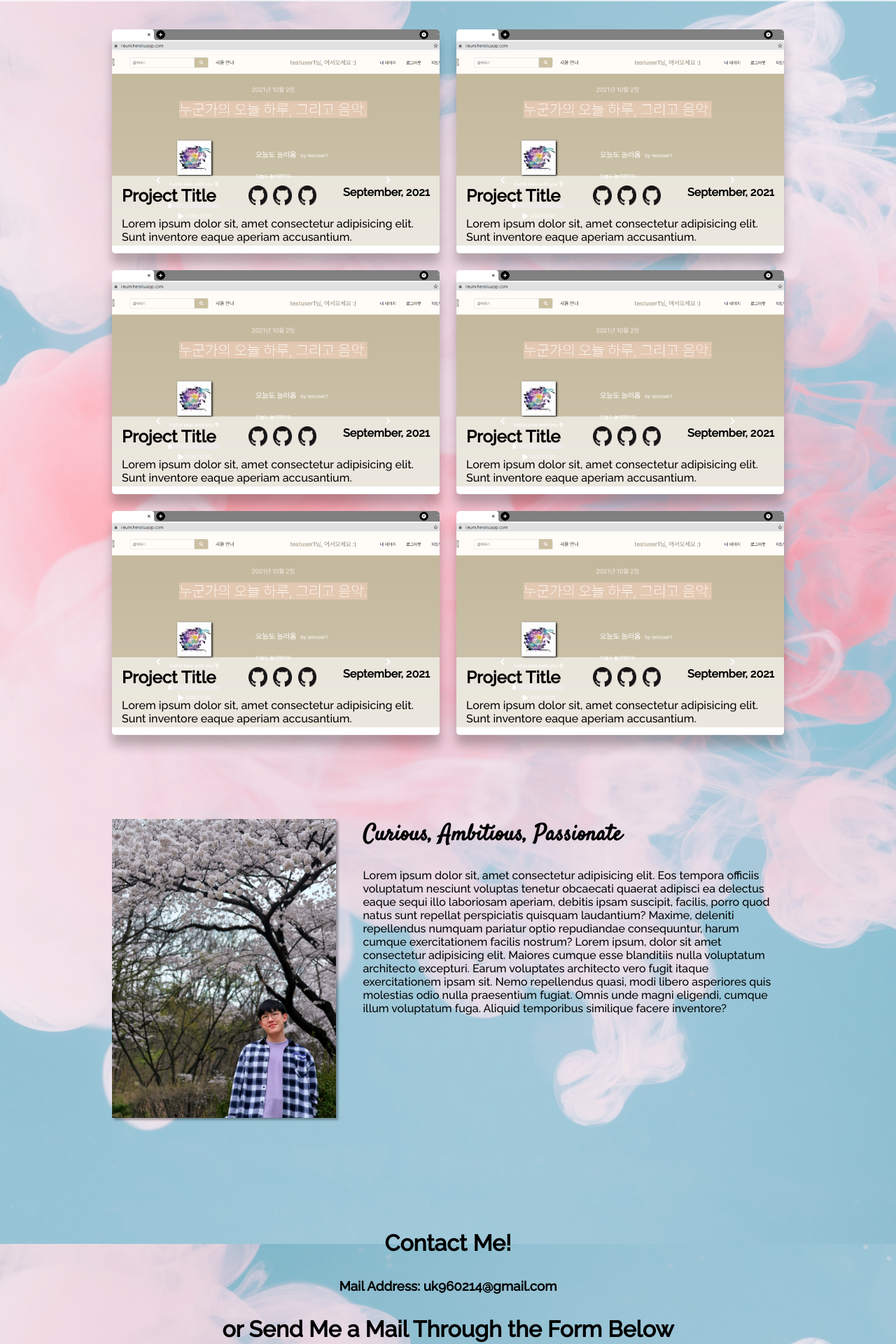
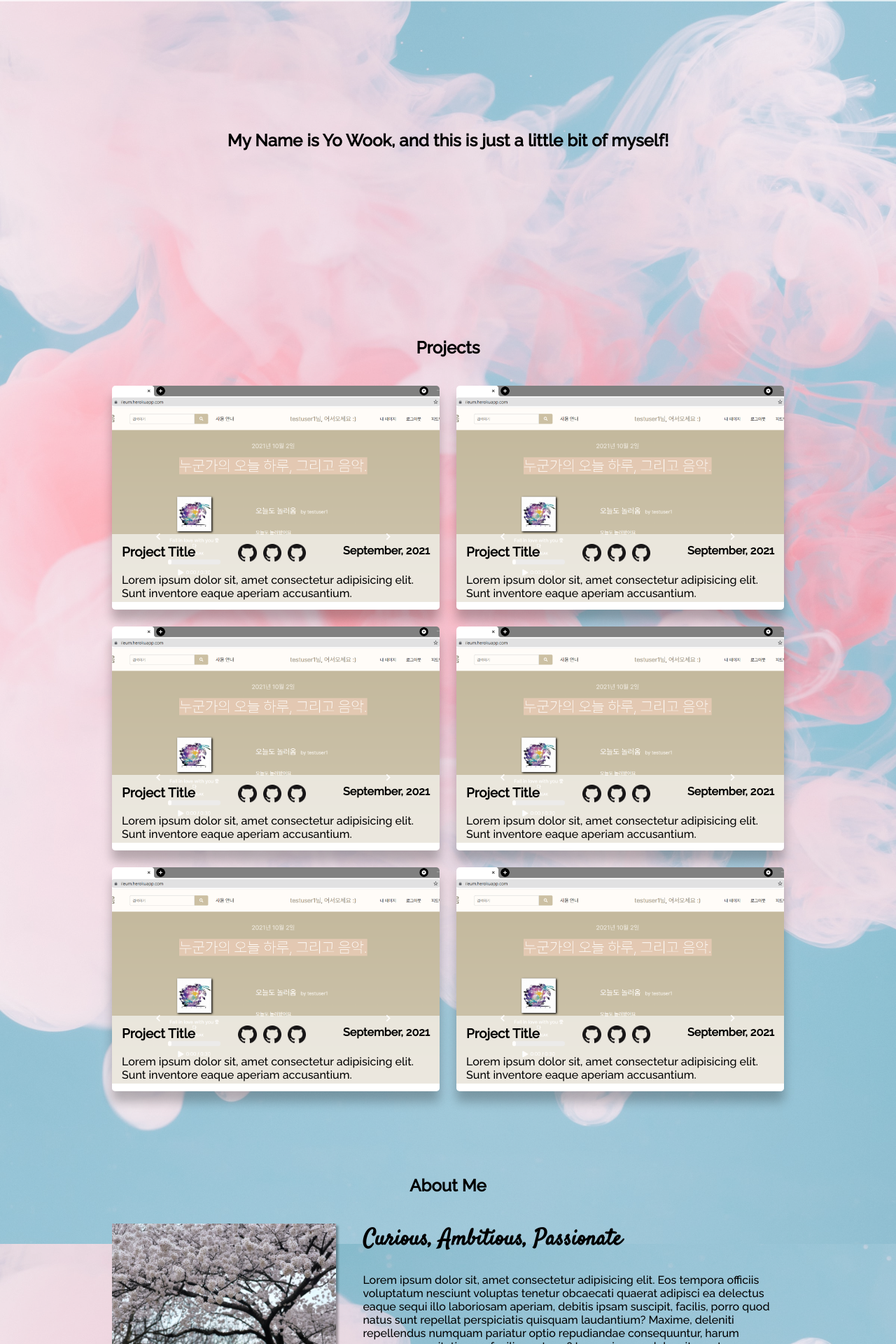
Before and after one commit to uk960214/PortfolioOfYoWook, a React (Create React App) app: page / in a window 1280 px wide. Shown: the part 143-2063 px from the top of the page at 70% size. Built offline with nearby package versions, Linux system fonts and the light colour scheme.

Commit message:
Add section titles and page introduction

```diff
--- a/src/Components/About/About.elements.js
+++ b/src/Components/About/About.elements.js
@@ -1,4 +1,6 @@
 import styled from "styled-components";
+
+export const AboutSection = styled.section``;
 
 export const AboutContainer = styled.div`
   display: flex;
--- a/src/Components/About/About.js
+++ b/src/Components/About/About.js
@@ -1,8 +1,10 @@
 import React from "react";
 import profileImg from "../../images/Profile.jpg";
+import { SectionTitle } from "../../styles/globalStyle";
 
 import {
   AboutContainer,
+  AboutSection,
   Profile,
   IntroductionWrapper,
   IntroductionTitle,
@@ -11,26 +13,30 @@ import {
 
 const About = () => {
   return (
+    <AboutSection>
+      <SectionTitle>About Me</SectionTitle>
       <AboutContainer id="about">
         <Profile src={profileImg} alt="profile" />
         <IntroductionWrapper>
           <IntroductionTitle>Curious, Ambitious, Passionate</IntroductionTitle>
           <IntroductionContent>
-          Lorem ipsum dolor sit, amet consectetur adipisicing elit. Eos tempora
-          officiis voluptatum nesciunt voluptas tenetur obcaecati quaerat
-          adipisci ea delectus eaque sequi illo laboriosam aperiam, debitis
-          ipsam suscipit, facilis, porro quod natus sunt repellat perspiciatis
-          quisquam laudantium? Maxime, deleniti repellendus numquam pariatur
-          optio repudiandae consequuntur, harum cumque exercitationem facilis
-          nostrum? Lorem ipsum, dolor sit amet consectetur adipisicing elit.
-          Maiores cumque esse blanditiis nulla voluptatum architecto excepturi.
-          Earum voluptates architecto vero fugit itaque exercitationem ipsam
-          sit. Nemo repellendus quasi, modi libero asperiores quis molestias
-          odio nulla praesentium fugiat. Omnis unde magni eligendi, cumque illum
-          voluptatum fuga. Aliquid temporibus similique facere inventore?
+            Lorem ipsum dolor sit, amet consectetur adipisicing elit. Eos
+            tempora officiis voluptatum nesciunt voluptas tenetur obcaecati
+            quaerat adipisci ea delectus eaque sequi illo laboriosam aperiam,
+            debitis ipsam suscipit, facilis, porro quod natus sunt repellat
+            perspiciatis quisquam laudantium? Maxime, deleniti repellendus
+            numquam pariatur optio repudiandae consequuntur, harum cumque
+            exercitationem facilis nostrum? Lorem ipsum, dolor sit amet
+            consectetur adipisicing elit. Maiores cumque esse blanditiis nulla
+            voluptatum architecto excepturi. Earum voluptates architecto vero
+            fugit itaque exercitationem ipsam sit. Nemo repellendus quasi, modi
+            libero asperiores quis molestias odio nulla praesentium fugiat.
+            Omnis unde magni eligendi, cumque illum voluptatum fuga. Aliquid
+            temporibus similique facere inventore?
           </IntroductionContent>
         </IntroductionWrapper>
       </AboutContainer>
+    </AboutSection>
   );
 };
 
--- a/src/Components/Contact/Contact.js
+++ b/src/Components/Contact/Contact.js
@@ -1,4 +1,5 @@
 import React from "react";
+import { SectionTitle } from "../../styles/globalStyle";
 
 import {
   ContactContainer,
@@ -13,7 +14,7 @@ import {
 const Contact = () => {
   return (
     <ContactContainer id="contact">
-      <ContactInstruction>Contact Me!</ContactInstruction>
+      <SectionTitle>Contact Me!</SectionTitle>
       <EmailAddress>Mail Address: uk960214@gmail.com</EmailAddress>
       <ContactInstruction>
         or Send Me a Mail Through the Form Below
--- /dev/null
+++ b/src/Components/Introduction/Introduction.elements.js
@@ -0,0 +1,9 @@
+import styled from "styled-components";
+
+export const IntroductionSection = styled.section`
+  text-align: center;
+  height: 40vh;
+  padding-top: 15%;
+`;
+
+export const IntroductionContent = styled.h2``;
--- /dev/null
+++ b/src/Components/Introduction/Introduction.js
@@ -0,0 +1,18 @@
+import React from "react";
+
+import {
+  IntroductionContent,
+  IntroductionSection,
+} from "./Introduction.elements";
+
+const Introduction = () => {
+  return (
+    <IntroductionSection>
+      <IntroductionContent>
+        My Name is Yo Wook, and this is just a little bit of myself!
+      </IntroductionContent>
+    </IntroductionSection>
+  );
+};
+
+export default Introduction;
--- a/src/Containers/CardGrid/CardGrid.element.js
+++ b/src/Containers/CardGrid/CardGrid.element.js
@@ -5,3 +5,5 @@ export const GridContainer = styled.div`
   grid-template-columns: repeat(2, 1fr);
   grid-gap: 3vh;
 `;
+
+export const CardGridSection = styled.section``;
--- a/src/Containers/CardGrid/CardGrid.js
+++ b/src/Containers/CardGrid/CardGrid.js
@@ -1,9 +1,12 @@
 import React from "react";
 import Cards from "../../Components/Cards/Cards";
-import { GridContainer } from "./CardGrid.element";
+import { GridContainer, CardGridSection } from "./CardGrid.element";
+import { SectionTitle } from "../../styles/globalStyle";
 
 const CardGrid = ({ openModal }) => {
   return (
+    <CardGridSection>
+      <SectionTitle>Projects</SectionTitle>
       <GridContainer id="projects">
         <Cards openModal={openModal} />
         <Cards openModal={openModal} />
@@ -12,6 +15,7 @@ const CardGrid = ({ openModal }) => {
         <Cards openModal={openModal} />
         <Cards openModal={openModal} />
       </GridContainer>
+    </CardGridSection>
   );
 };
 
--- a/src/Containers/MainContent/MainContent.js
+++ b/src/Containers/MainContent/MainContent.js
@@ -1,16 +1,16 @@
 import React from "react";
 import About from "../../Components/About/About";
 import Contact from "../../Components/Contact/Contact";
-import Projects from "../../Components/Projects/Projects";
 
 import { Container } from "./MainContent.elements";
 import CardGrid from "../CardGrid/CardGrid";
+import Introduction from "../../Components/Introduction/Introduction";
 
 const MainContent = ({ openModal }) => {
   return (
     <>
       <Container>
-        {/* <Projects /> */}
+        <Introduction />
         <CardGrid openModal={openModal} />
         <About />
         <Contact />
--- a/src/styles/globalStyle.js
+++ b/src/styles/globalStyle.js
@@ -23,3 +23,8 @@ body {
 `;
 
 export default GlobalStyle;
+
+export const SectionTitle = styled.h1`
+  text-align: center;
+  margin-bottom: 5vh;
+`;
```
Lines whose indentation alone changed are shown as unchanged.
